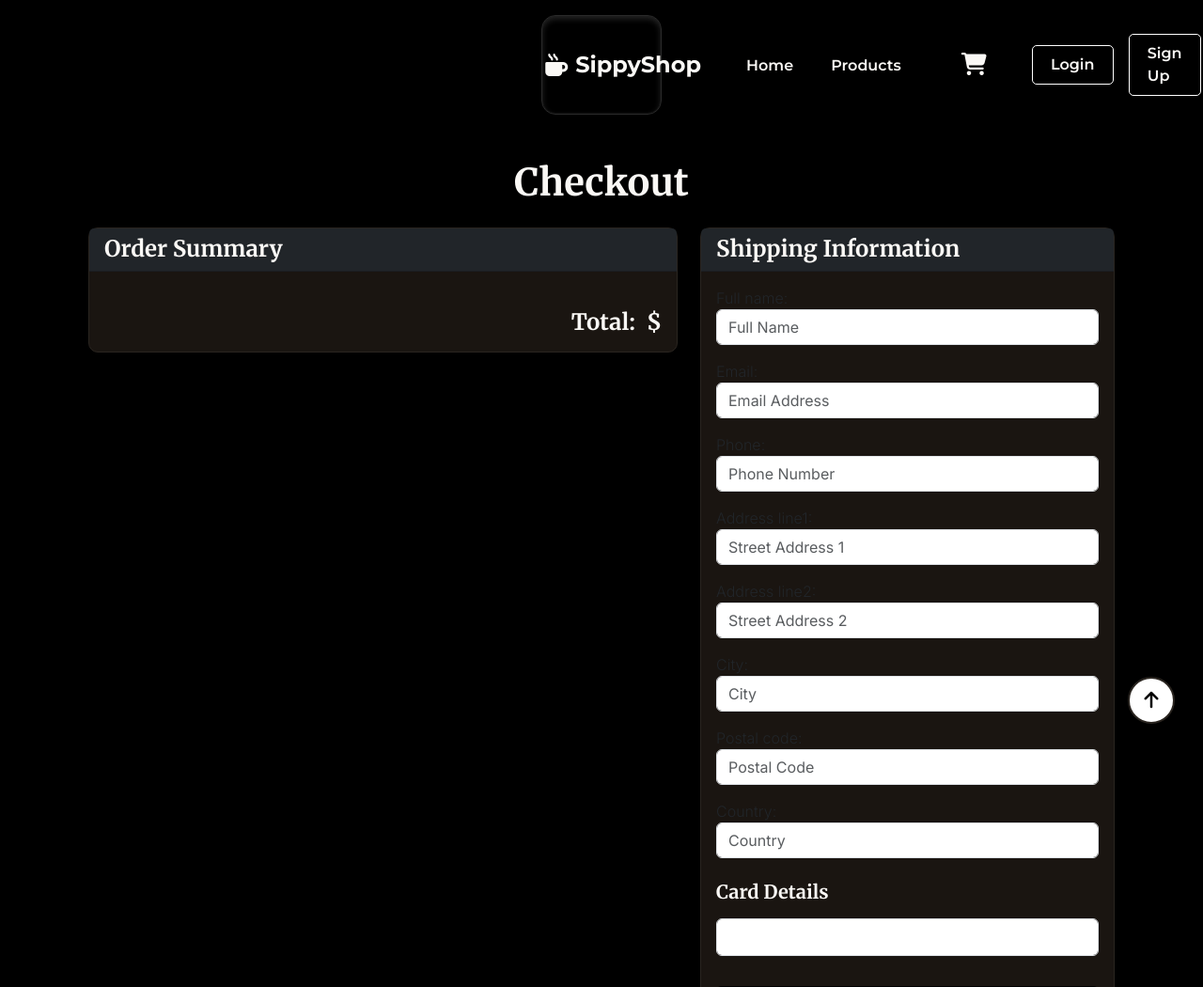
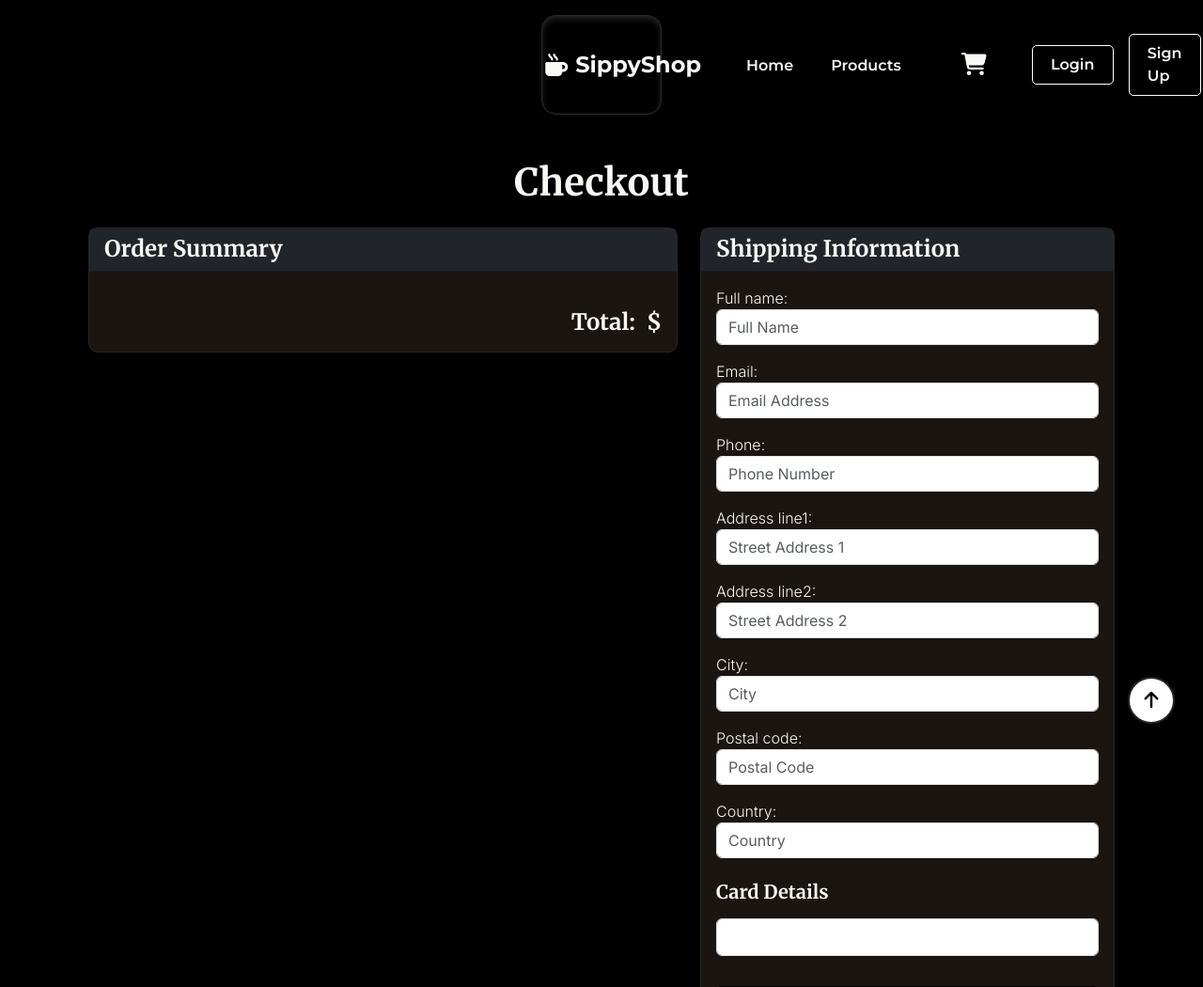
Before and after one commit to ayush87504/sippyshop, a Django app: template products/templates/products/checkout.html in a window 1280 px wide. Shown: the top 1050 px of the page at 94% size. Run offline with Django 4.2, Linux system fonts and the light colour scheme; the template is opened without the code that fills it: values that come from a table or form of the project are taken from there, others are empty; some libraries are stand-ins or nearby versions.

Commit message:
styled the form text on shipping card white

```diff
--- a/products/static/css/checkout.css
+++ b/products/static/css/checkout.css
@@ -82,6 +82,11 @@
     font-weight: 600;
     transition: all 0.3s ease;
 }
+/* make all form text in shipping card white */
+.shipping-card,
+.shipping-card p {
+    color: #faf8f5;
+}
 
 #submit-button:hover {
     background-color: #faf8f5 !important;
```
